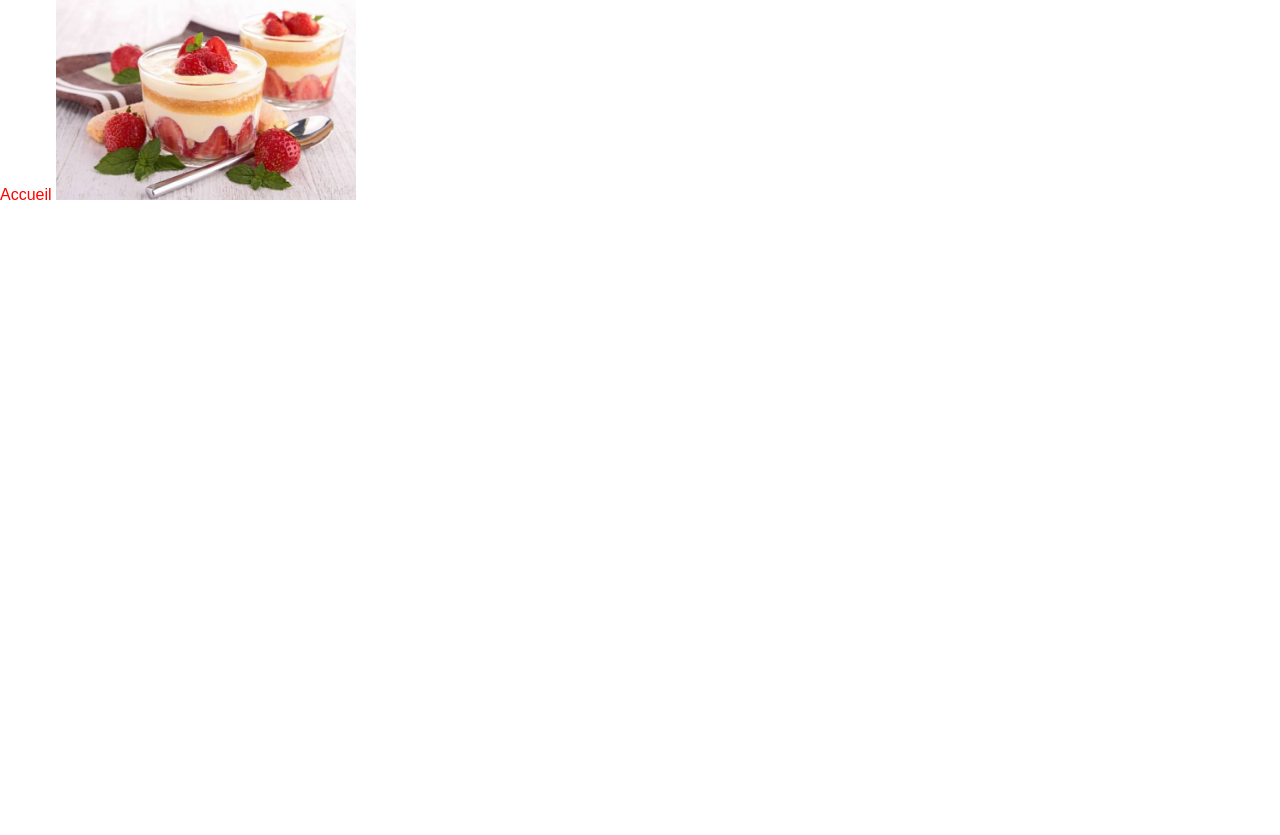
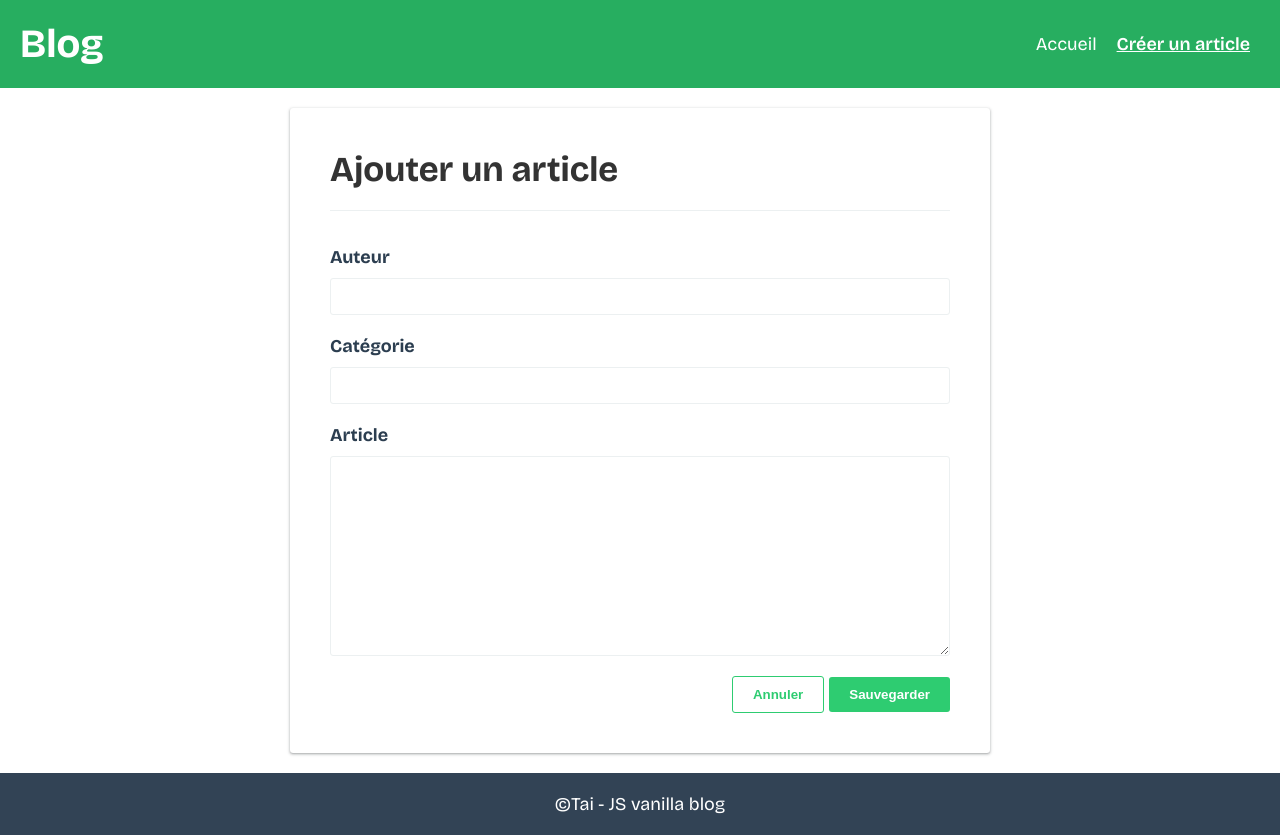
Before and after one commit to Taikhun88/blog-js-vanilla, a website built with webpack: page src/form/form.html in a window 1280 px wide. Before the commit the page ends 800 px from the top, so only its background shows below. Built offline with nearby package versions, Linux system fonts and the light colour scheme; files whose address does not match are found by name.

Commit message:
article form design -DONE

```diff
--- a/src/assets/styles/_classes.scss
+++ b/src/assets/styles/_classes.scss
@@ -0,0 +1,28 @@
+.title {
+    &-underline {
+        padding-bottom: 2rem;
+        border-bottom: 1px solid var(--divider);
+    }
+}
+
+.btn {
+    border: 0;
+    border-radius: 3px;
+    padding: 1rem 2rem;
+    font-weight: 700;
+    cursor: pointer;
+    transition: box-shadow 0.2s;
+    &:hover {
+        box-shadow: var(--box-shadow);
+        transition: box-shadow 0.2s;
+    }
+    &-primary {
+        background-color: var(--primary);
+        color: white;
+    }
+    &-secondary {
+        border: 1px solid var(--primary);
+        background-color: white;
+        color: var(--primary);
+    }
+}
--- a/src/form/form.html
+++ b/src/form/form.html
@@ -4,10 +4,52 @@
     <meta charset="UTF-8" />
     <meta name="viewport" content="width=device-width, initial-scale=1.0" />
     <meta http-equiv="X-UA-Compatible" content="ie=edge" />
-    <title>Form</title>
+    <link rel="preconnect" href="https://fonts.googleapis.com" />
+    <link rel="preconnect" href="https://fonts.gstatic.com" crossorigin />
+    <link
+      href="https://fonts.googleapis.com/css2?family=Bricolage+Grotesque:opsz,wght@10..48,300;10..48,400;10..48,500;10..48,600;10..48,700&family=Open+Sans:wght@700&display=swap"
+      rel="stylesheet"
+    />
+    <title>Blog</title>
   </head>
   <body>
-    <a href="./index.html">Accueil</a>
-    <img src="./assets/images/tiramisu-fraise.jpg" width="300">
+    <div class="container">
+      <header>
+        <a class="header-brand" href="./index.html">Blog</a>
+        <ul>
+          <li>
+            <a class="header-nav" href="./index.html">Accueil</a>
+          </li>
+          <li>
+            <a class="header-nav active" href="./form.html">Créer un article</a>
+          </li>
+        </ul>
+      </header>
+      <div class="content">
+        <form action="">
+          <h2 class="title-underline">Ajouter un article</h2>
+          <div class="form-group">
+            <label>Auteur</label>
+            <input type="text" name="author">
+          </div>
+          <div class="form-group">
+            <label>Catégorie</label>
+            <input type="text" name="category">
+          </div>
+          <div class="form-group">
+              <label>Article</label>
+              <textarea name="content"></textarea>
+          </div>
+          <div>
+
+          <div class="form-btn-container">
+            <button class="btn btn-secondary">Annuler</button>
+            <button class="btn btn-primary">Sauvegarder</button>
+          </div>
+          </div>
+        </form>
+      </div>
+      <footer>©Tai - JS vanilla blog</footer>
+    </div>
   </body>
 </html>
--- a/src/form/form.js
+++ b/src/form/form.js
@@ -1,3 +1,4 @@
+import "../assets/styles/styles.scss";
 import "./form.scss";
 
 console.log("Hello world");
--- a/src/form/form.scss
+++ b/src/form/form.scss
@@ -1,4 +1,44 @@
-a {
-    color: red;
-    list-style: none;
+.content {
+    display: flex;
+    justify-content: center;
+    align-items: center;
+    form {
+        width: 700px;
+        padding: 4rem;
+        box-shadow: var(--box-shadow);
+        border-radius: 3px;
+        display: flex;
+        flex-direction: column;
+        .form-group {
+            margin-bottom: 2rem;
+            display: flex;
+            flex-direction: column;
+            label {
+                font-size: 1.8rem;
+                color: var(--accent);
+                font-weight: 700;
+                margin-bottom: 1rem;
+            }
+            input, textarea {
+                border: 1px solid var(--divider);
+                padding: 1rem;
+                outline: 0;
+                border-radius: 3px;
+                &:focus {
+                    border-color: var(--accent);
+                }
+            }
+            textarea {
+                min-height: 20rem;
+            }
+        }
+        .form-btn-container {
+            display: flex;
+            justify-content: flex-end;
+            align-items: center;
+            .btn {
+                margin-left:0.5rem;
+            }
+        }
+    }
 }
```
